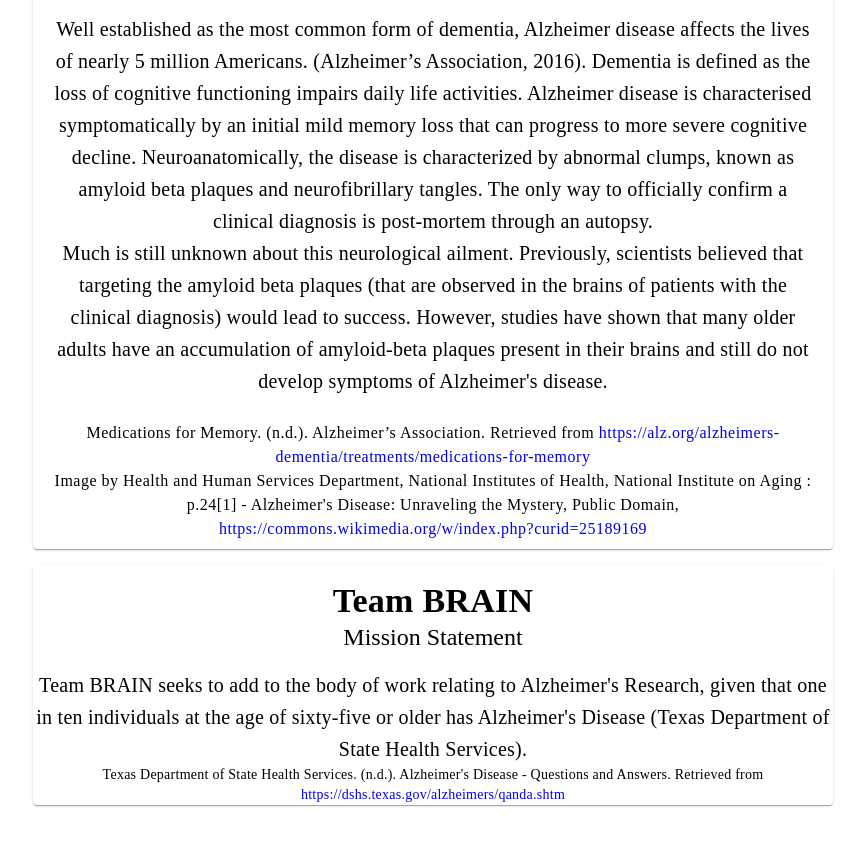
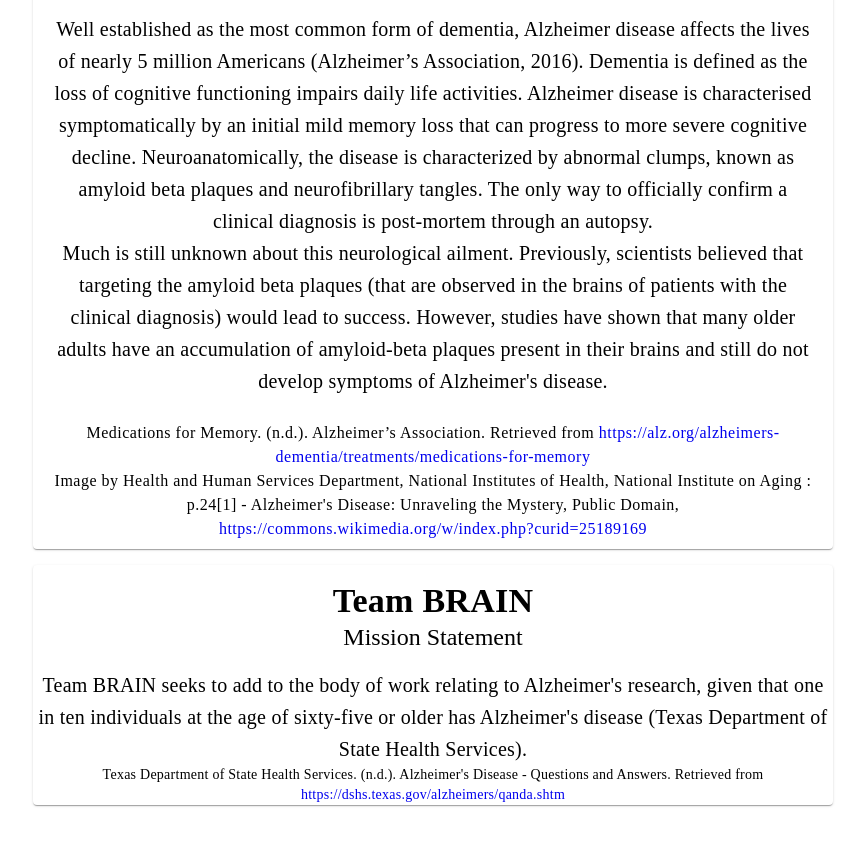
Before and after one commit to teambrain/website, a website: page index.html in a window 1280 px wide. Shown: the part 701-1546 px from the top of the page, without its empty margins (207-1072 px from the left). Drawn offline with nearby package versions, Linux system fonts and the light colour scheme; a web font is replaced by a local one.

Commit message:
Update index.html

```diff
--- a/index.html
+++ b/index.html
@@ -68,7 +68,7 @@
                  style="background-image: url(&quot;https://upload.wikimedia.org/wikipedia/commons/9/9d/PET_scan-normal_brain-alzheimers_disease_brain.PNG&quot;);">
             </div>
             <div class="mdc-card__secondary research-problem-card__secondary mdc-typography--headline6">
-                Well established as the most common form of dementia, Alzheimer disease affects the lives of nearly 5 million Americans. (Alzheimer’s Association, 2016). Dementia is defined as the loss of cognitive functioning impairs daily life activities.
+                Well established as the most common form of dementia, Alzheimer disease affects the lives of nearly 5 million Americans (Alzheimer’s Association, 2016). Dementia is defined as the loss of cognitive functioning impairs daily life activities.
                 Alzheimer disease is characterised symptomatically by an initial mild memory loss that can progress to more severe cognitive decline.
                 Neuroanatomically, the disease is characterized by abnormal clumps, known as amyloid beta plaques and neurofibrillary tangles. The only way to officially confirm a clinical diagnosis is post-mortem through an autopsy.
                 <br>
@@ -90,8 +90,8 @@
                 <h3 class="mdc-typography--headline5">Mission Statement</h3>
             </div>
             <div class="research-question-card__secondary mdc-typography--headline6">
-                Team BRAIN seeks to add to the body of work relating to Alzheimer's Research, given that one in ten
-                individuals at the age of sixty-five or older has Alzheimer's Disease (Texas Department of State Health Services).
+                Team BRAIN seeks to add to the body of work relating to Alzheimer's research, given that one in ten
+                individuals at the age of sixty-five or older has Alzheimer's disease (Texas Department of State Health Services).
             </div>
             <div class="mdc-typography--body2">
                 Texas Department of State Health Services. (n.d.). Alzheimer's Disease - Questions and Answers. Retrieved from
@@ -159,7 +159,8 @@
             <section class="additional-reading__links mdc-typography--headline6">
                 <a href="https://www.alz.org/alzheimers-dementia/research_progress" target="_blank">Alzheimer's Association Research</a><br>
                 <a href="http://www.exerciseforbrainhealth.com/home" target="_blank">Dr. Carson's Research concerning exercise and Alzheimer's</a><br>
-                <a href="https://www.medicalnewstoday.com/articles/324244.php" target="_blank">News on early prediction of symptoms of Alzheimer's Disease via blood</a>
+                <a href="https://www.medicalnewstoday.com/articles/324244.php" target="_blank">News on early prediction of symptoms of Alzheimer's Disease via blood</a><br>
+		<a href="https://act.alz.org/site/TR/Walk2019/DC-NationalCapitalArea?fr_id=12128&pg=entry" target="_blank">2019 Walk to end Alzheimer's</a>
             </section>
         </div>
 
```
